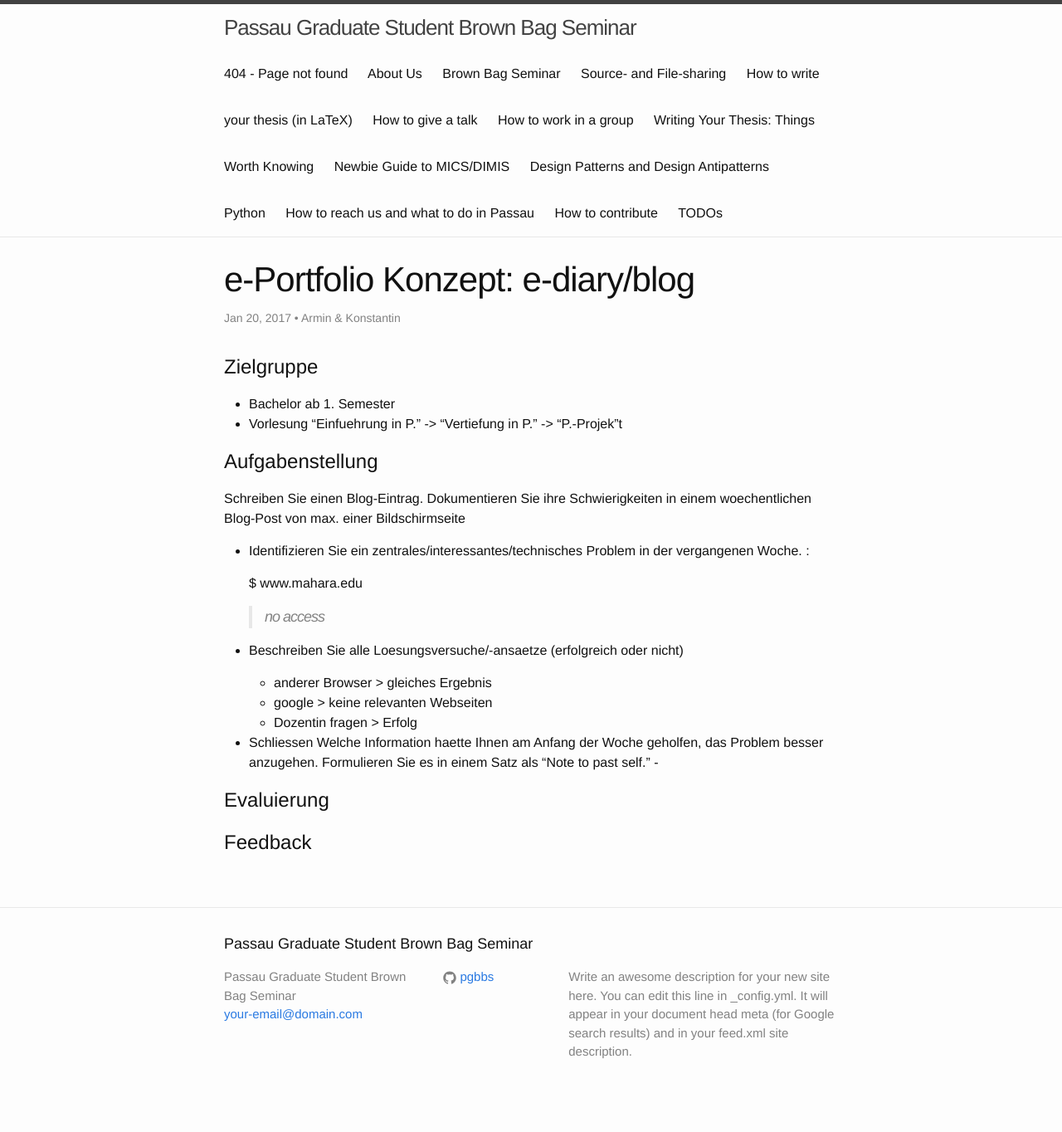
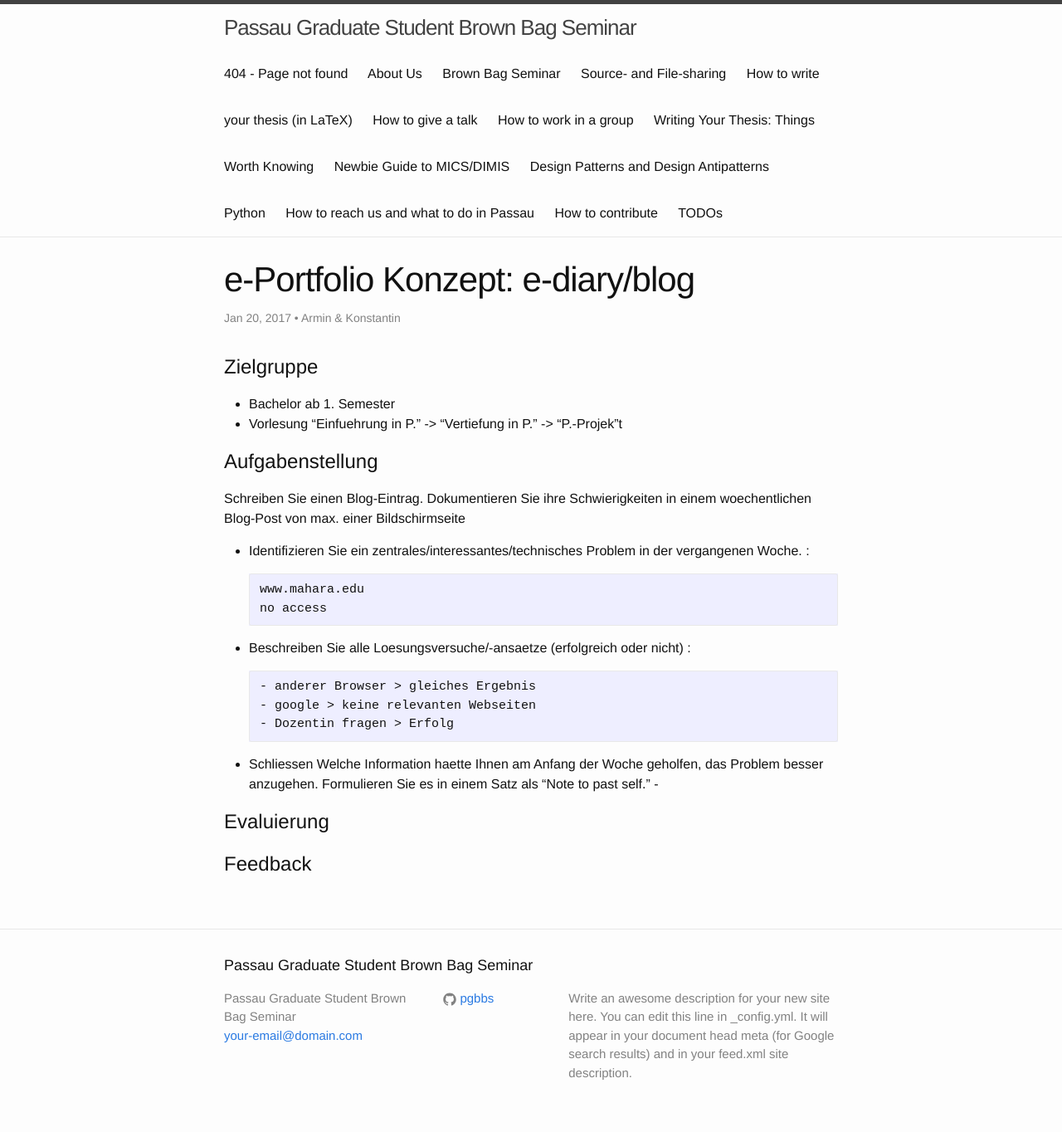
Before and after one commit to PGBBS/pgbbs.github.io, a Jekyll site: the page built from _posts/2017-01-20-portfolio.md, in a window 1280 px wide. Shown: the whole page at 83% size. Built offline with Jekyll 4.4.1, drawn with Linux system fonts in a browser that asks for light colours; before the commit the page ends 1339 px from its top, so only the background shows below that.

Commit message:
more spaces

```diff
--- a/_posts/2017-01-20-portfolio.md
+++ b/_posts/2017-01-20-portfolio.md
@@ -17,15 +17,15 @@ Blog-Post von max. einer Bildschirmseite
 - Identifizieren Sie ein zentrales/interessantes/technisches Problem
   in der vergangenen Woche. :
 
-    $ www.mahara.edu
-	> no access
+      www.mahara.edu
+	  no access
 
 - Beschreiben Sie alle Loesungsversuche/-ansaetze (erfolgreich oder
-nicht)
+nicht) :
 
-    - anderer Browser > gleiches Ergebnis
-	- google > keine relevanten Webseiten
-	- Dozentin fragen > Erfolg
+      - anderer Browser > gleiches Ergebnis
+	  - google > keine relevanten Webseiten
+	  - Dozentin fragen > Erfolg
 
 - Schliessen Welche Information haette Ihnen am Anfang der Woche geholfen, das
   Problem besser anzugehen. Formulieren Sie es in einem Satz als "Note
```
